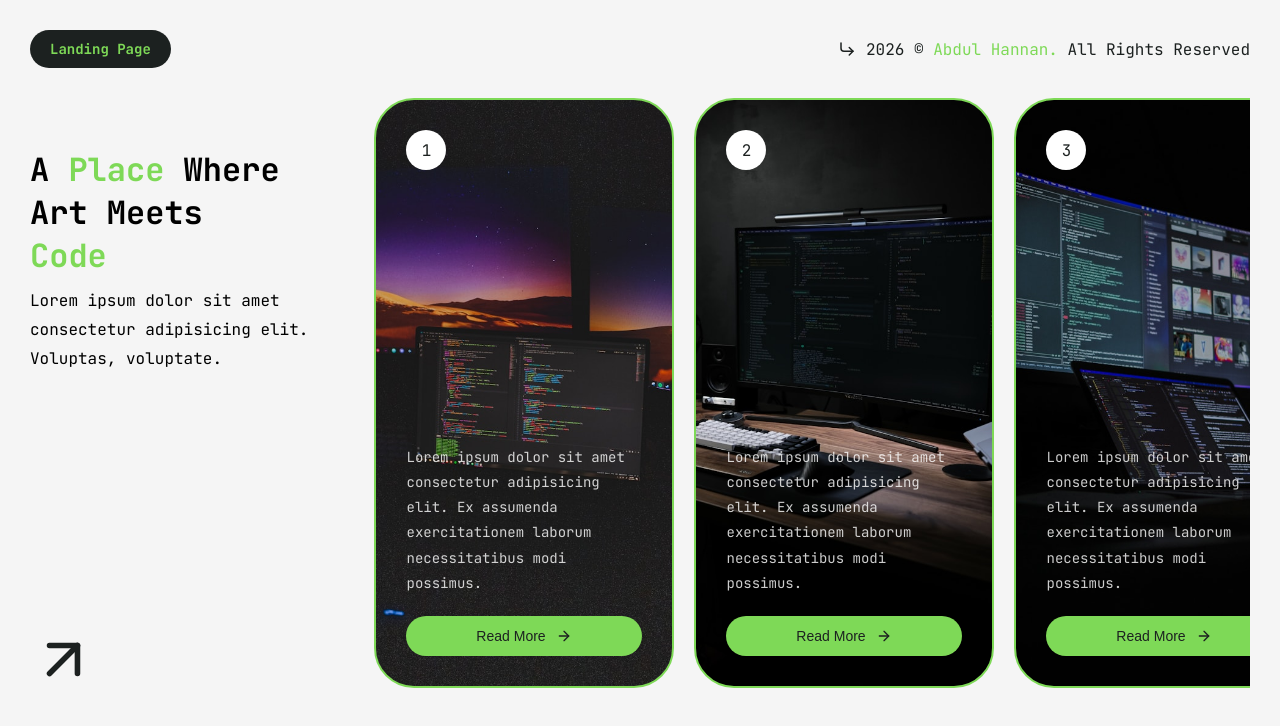
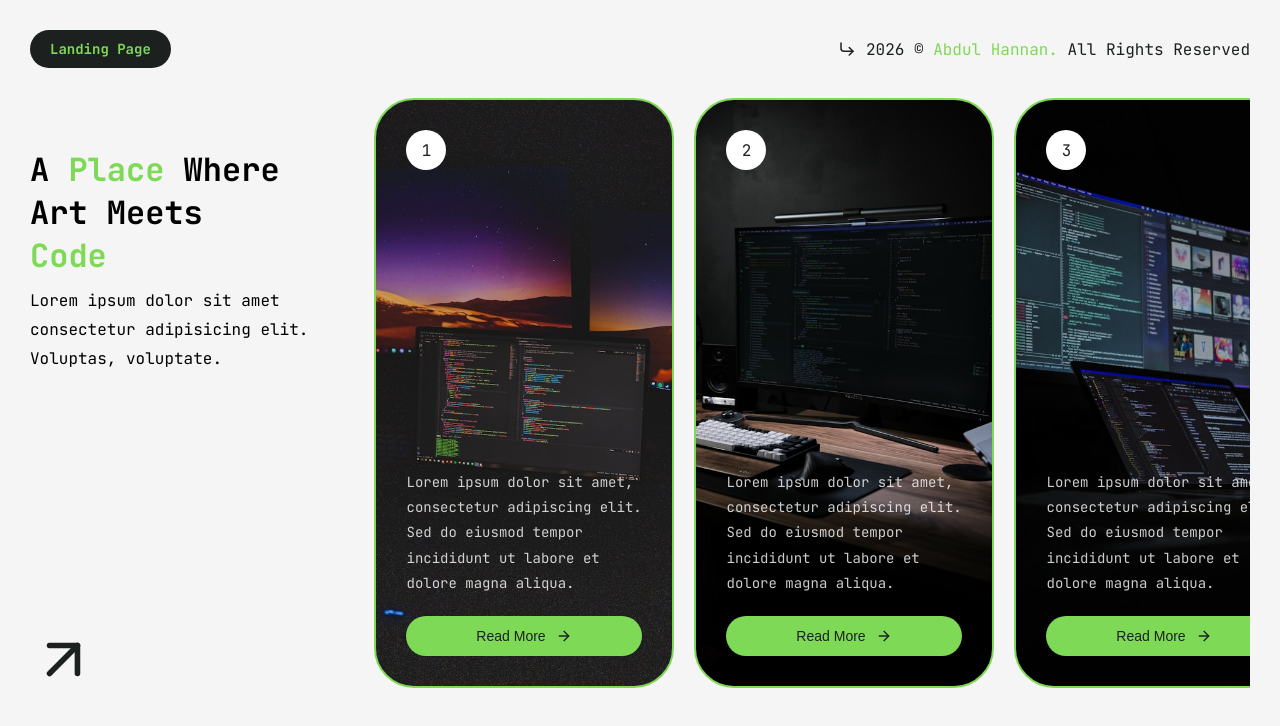
Before and after one commit to Ab-dul-Hannan/Simple-Landing-Page-React-AbdulHannan-CC, a React (Vite) app: page / in a window 1280 px wide. Shown: the top 726 px of the page. Built offline with nearby package versions, Linux system fonts and the light colour scheme.

Commit message:
Read me added

```diff
--- a/src/carddata/carddata.jsx
+++ b/src/carddata/carddata.jsx
@@ -7,18 +7,22 @@
     {
         id: 1,
         image: c1,
+        content: 'Lorem ipsum dolor sit amet, consectetur adipiscing elit. Sed do eiusmod tempor incididunt ut labore et dolore magna aliqua.'
     },
     {
         id: 2,
         image: c2,
+        content: 'Lorem ipsum dolor sit amet, consectetur adipiscing elit. Sed do eiusmod tempor incididunt ut labore et dolore magna aliqua.'
     },
     {
         id: 3,
         image: c3,
+        content: 'Lorem ipsum dolor sit amet, consectetur adipiscing elit. Sed do eiusmod tempor incididunt ut labore et dolore magna aliqua.'
     },
     {
         id: 4,
         image: c4,
+        content: 'Lorem ipsum dolor sit amet, consectetur adipiscing elit. Sed do eiusmod tempor incididunt ut labore et dolore magna aliqua.'
     }
 ]
 
--- a/src/components/card/card.jsx
+++ b/src/components/card/card.jsx
@@ -10,7 +10,7 @@
             <div className={styles.number}>{props.id}</div>
             <div className={styles.cardlower}>
                 <div className={styles.cardcontent}>
-                    Lorem ipsum dolor sit amet consectetur adipisicing elit. Ex assumenda exercitationem laborum necessitatibus modi possimus.
+                    {props.content || 'Lorem ipsum dolor sit amet, consectetur adipiscing elit. Sed do eiusmod tempor incididunt ut labore et dolore magna aliqua.'}
                 </div>
                 <div className={styles.cardbtns}>
                     <button className={styles.readmorebtn}>Read More <ArrowRight size={16} /></button>
```
Also changed, not shown: 1 other file (tests, documents, lock files or other folders).
